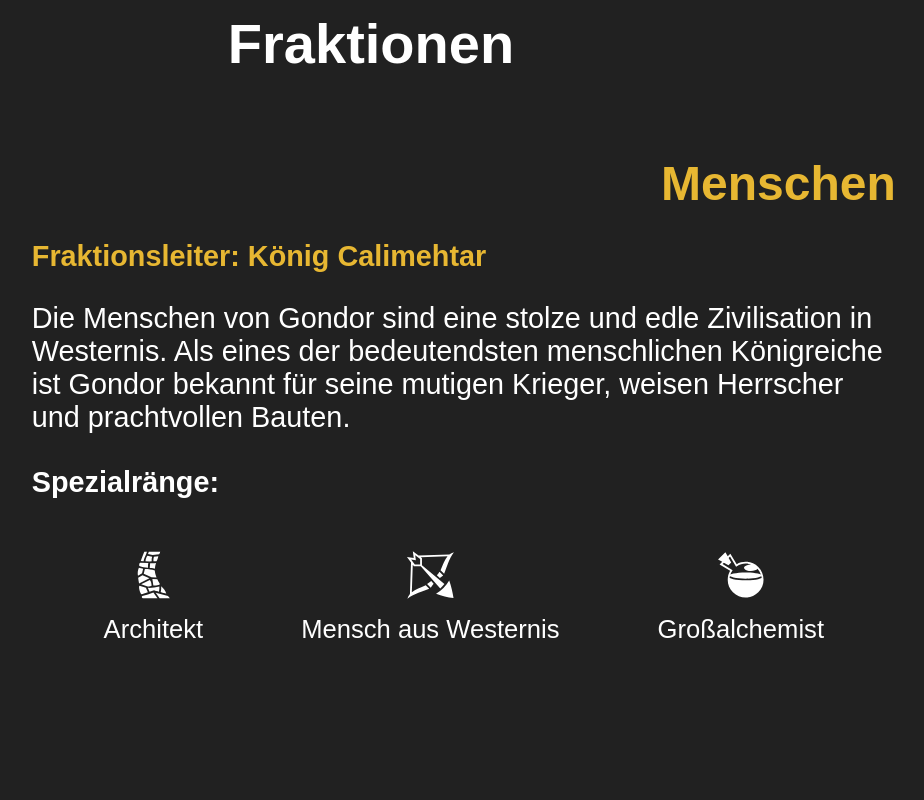
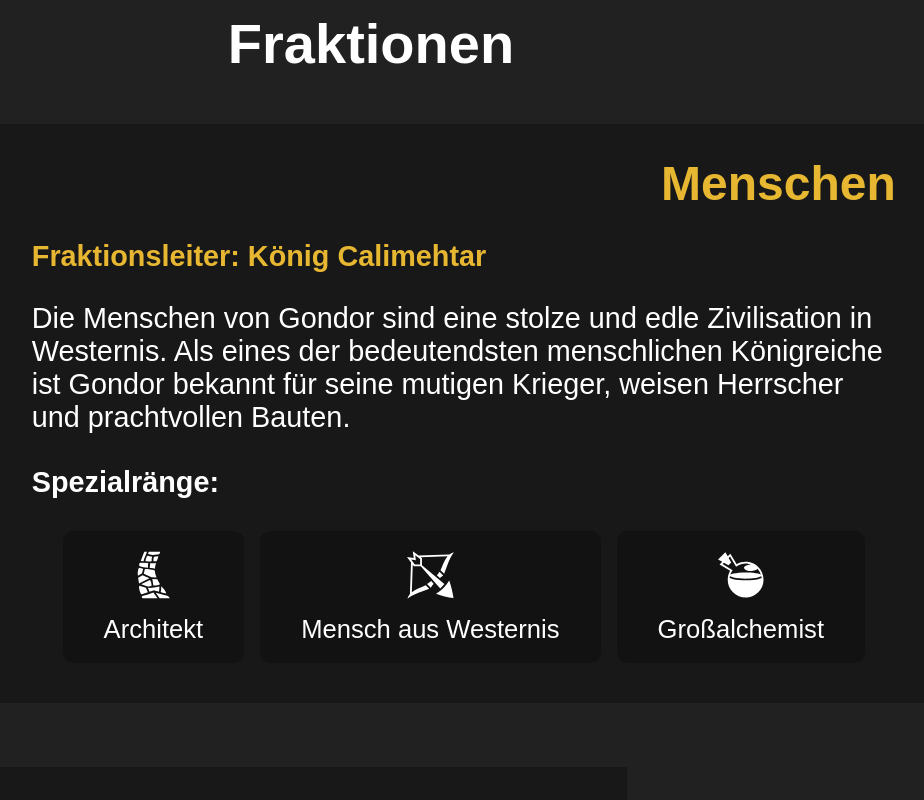
Before and after one commit to DannyINF/maw-rp-de, a Next.js app: page / in a window 1280 px wide. Shown: the part 660-1460 px from the top of the page, without its empty margins (269-1193 px from the left). Built offline with nearby package versions, Linux system fonts and the light colour scheme.

Commit message:
feat(globals) added bg-black variable

```diff
--- a/src/styles/globals.scss
+++ b/src/styles/globals.scss
@@ -11,7 +11,8 @@
 	--accent-color-secondary: #682919;
 	--accent-color-secondary-highlight: #9c3e26;
 	--bg-dark: #212121;
-	--bg-black: #00000042;
+	--bg-black: #1a1a1a;
+	--bg-black-transparent: #00000042;
 
 	//fonts
 	--font-family: 'Proxima Nova', sans-serif;
```
